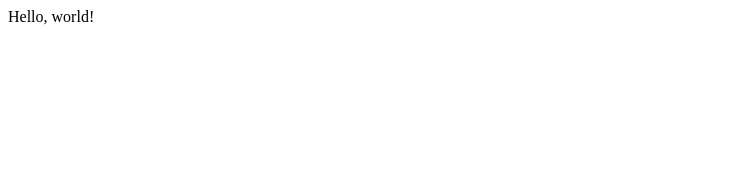
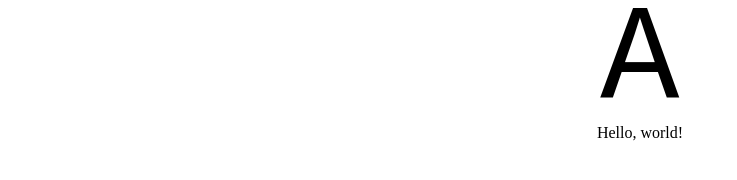
Before and after one commit to alxbary/alxbary.github.io, a plain HTML site: page index.html in a window 1280 px wide. Shown: the whole page, without its empty margins (0-737 px from the left). Drawn offline with Linux system fonts and the light colour scheme.

Commit message:
Use more standardized approach.

```diff
--- a/index.html
+++ b/index.html
@@ -1,5 +1,15 @@
-Hello, world!
-
-<script>
-console.log("Hello, world!")
-</script>
+<!doctype html>
+<html lang="en-US">
+  <head>
+    <meta charset="utf-8" />
+    <meta name="viewport" content="width=device-width" />
+    <link rel="icon" href="A.svg" />
+    <link href="style.css" rel="stylesheet" />
+    <title>A Alexander Barry</title>
+  </head>
+  <body>
+    <img src="A.svg" height=100 width=100 align="center" alt="A"/>
+    <p>Hello, world!</p>
+    <script src="main.js"></script>
+  </body>
+</html>
--- /dev/null
+++ b/main.js
@@ -0,0 +1 @@
+console.log("Hello, world!")
--- /dev/null
+++ b/style.css
@@ -0,0 +1,3 @@
+body {
+    text-align: center;
+}
```
Also changed, not shown: A.svg (added).
